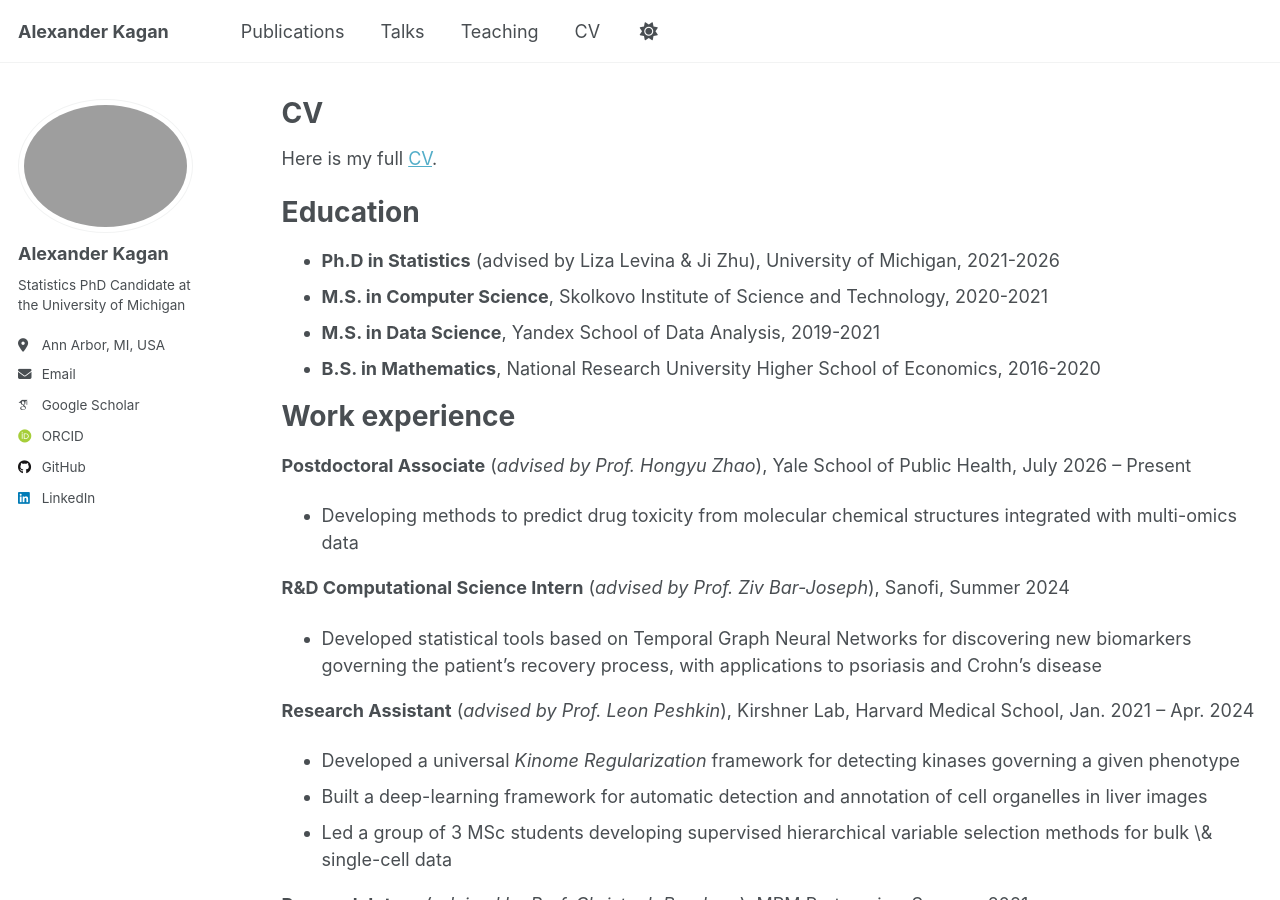
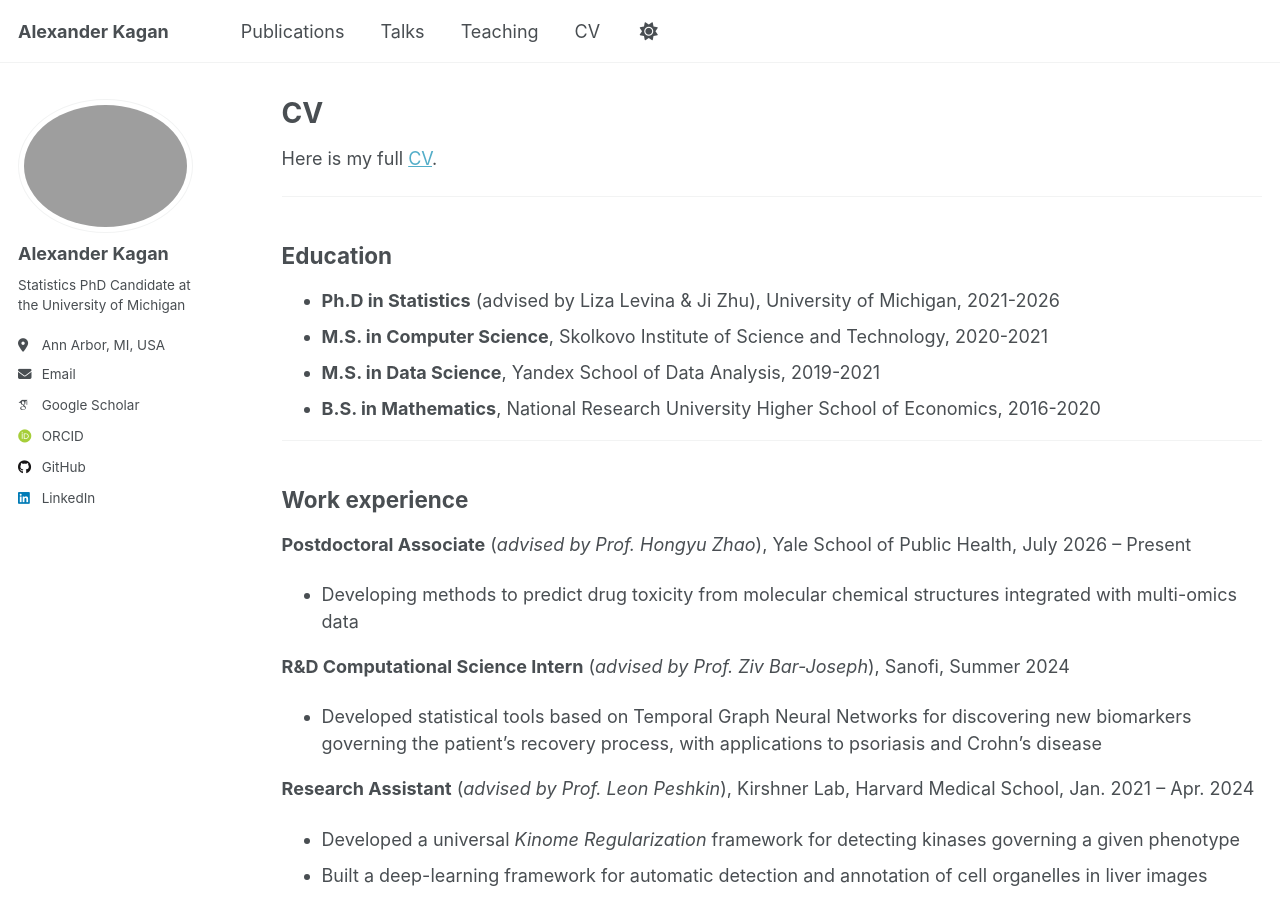
Before and after one commit to AlexanderKagan/AlexanderKagan.github.io, a Jekyll site: the page built from _pages/cv.md, in a window 1280 px wide and 900 px high. Built offline with Jekyll 4.4.1, drawn with Linux system fonts in a browser that asks for light colours; some web fonts are replaced; a script that is not in the unit is left out.

Commit message:
postdoc updates 7

```diff
--- a/_pages/cv.md
+++ b/_pages/cv.md
@@ -7,18 +7,19 @@ author_profile: true
 
 Here is my full [CV](https://alexanderkagan.github.io/files/KaganCV.pdf).
 
+---
 
-Education
-======
+## Education
+
 
 * **Ph.D in Statistics** (advised by Liza Levina & Ji Zhu), University of Michigan, 2021-2026
 * **M.S. in Computer Science**, Skolkovo Institute of Science and Technology, 2020-2021
 * **M.S. in Data Science**, Yandex School of Data Analysis, 2019-2021
 * **B.S. in Mathematics**, National Research University Higher School of Economics, 2016-2020
 
+---
 
-Work experience
-======
+## Work experience
 
 **Postdoctoral Associate** (*advised by Prof. Hongyu Zhao*),
 Yale School of Public Health, July 2026 – Present
@@ -43,9 +44,9 @@ Sanofi, Summer 2024
 **Junior Data Scientist**, Juicy Labs, July 2019 - Feb. 2020
 - Developed new credit scoring models using linear regression, random forest, and boosting
 
+---
 
-Service and leadership
-======
+## Service and leadership
 
 - **Organizing Committee Chair of MSSISS Statistics Symposium (2024–2025)**
   Received an Outstanding Graduate Student Service Award for chairing the organizing committee of MSSISS, an annual statistics symposium for ~150 people at the University of Michigan. Responsibilities included student and keynote speaker invitations, funding requests, catering coordination, website maintenance, and booklet preparation.
```
Also changed, not shown: _pages/teaching.md (+2 -0 lines), _publications/publication.md (+4 -6 lines).
